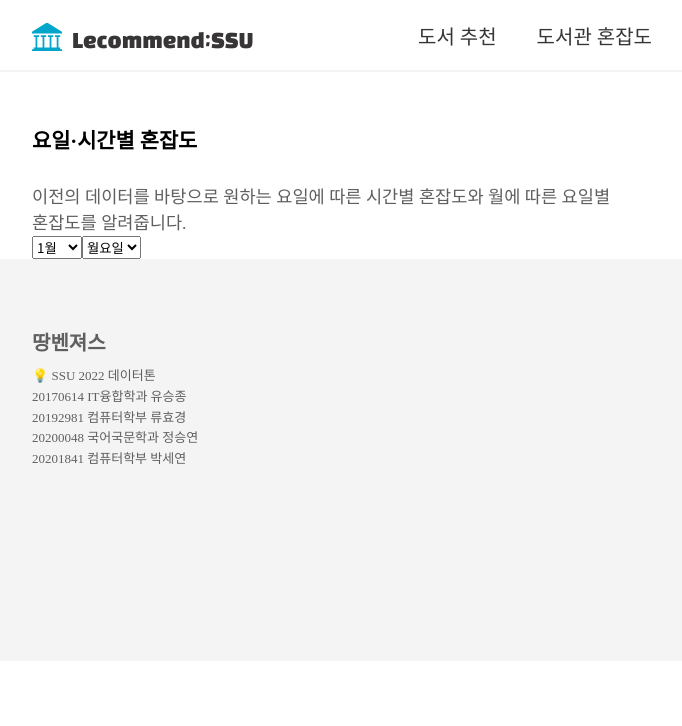
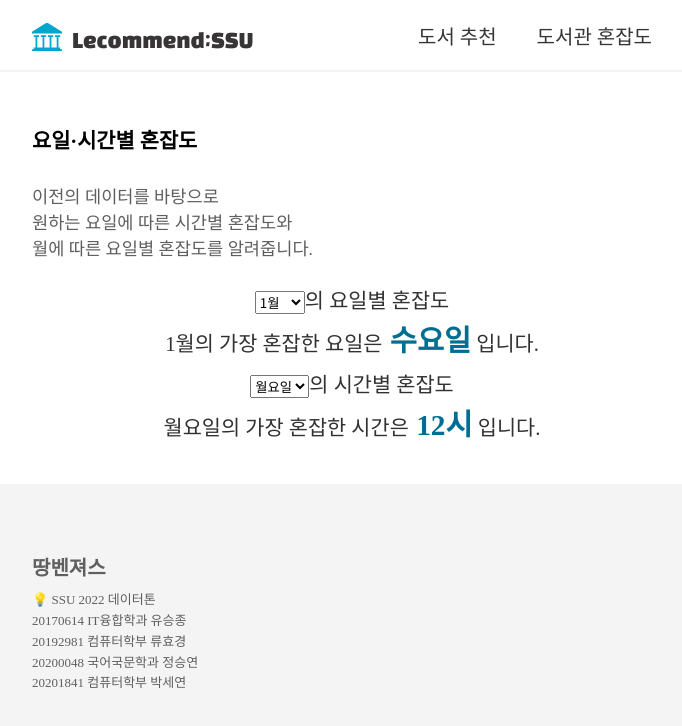
Before and after one commit to seyxxn/lecommendSSU, a React (Create React App) app in the folder lecommend-ssu/: page /dayandmonthcongestion in a window 1280 px wide. Shown: the top 726 px of the page, without its empty margins (288-970 px from the left). Built offline with nearby package versions, Linux system fonts and the light colour scheme.

Commit message:
요일시간별 혼잡도 페이지

```diff
--- a/lecommend-ssu/src/App.css
+++ b/lecommend-ssu/src/App.css
@@ -387,6 +387,11 @@ BUTTON
   width: 50vw;
 }
 
+/* 요일시간별 혼잡도 */
+.day-month-congestion {
+  margin: 10px;
+}
+
 /* 화면 축소 */
 @media screen and (max-width: 1030px) {
   .icon {
--- a/lecommend-ssu/src/pages/DayAndMonthCongestion.jsx
+++ b/lecommend-ssu/src/pages/DayAndMonthCongestion.jsx
@@ -1,37 +1,117 @@
-import React from "react";
+import React, { useState } from "react";
 
 function DayAndMonthCongestion() {
+  const [selectedMonth, setSelectedMonth] = useState("1월");
+  const [selectedDay, setSelectedDay] = useState("월요일");
+
+  const handleMonthClick = (item) => {
+    setSelectedMonth(item);
+  };
+
+  const handleDayClick = (item) => {
+    setSelectedDay(item);
+  };
+
+  const monthCongestionDayList = [
+    { value: "1월", congestionDay: "수요일" },
+    { value: "2월", congestionDay: "월요일" },
+    { value: "3월", congestionDay: "화요일" },
+    { value: "4월", congestionDay: "월요일" },
+    { value: "5월", congestionDay: "수요일" },
+    { value: "6월", congestionDay: "월요일" },
+    { value: "7월", congestionDay: "월요일" },
+    { value: "8월", congestionDay: "목요일" },
+    { value: "9월", congestionDay: "월요일" },
+    { value: "10월", congestionDay: "화요일" },
+    { value: "11월", congestionDay: "월요일" },
+    { value: "12월", congestionDay: "월요일" },
+  ];
+
+  const monthList = [
+    "1월",
+    "2월",
+    "3월",
+    "4월",
+    "5월",
+    "6월",
+    "7월",
+    "8월",
+    "9월",
+    "10월",
+    "11월",
+    "12월",
+  ];
+
+  /* 시간 수정 필요 */
+  const dayCongestionTimeList = [
+    { value: "월요일", congestionTime: "12시" },
+    { value: "화요일", congestionTime: "12시" },
+    { value: "수요일", congestionTime: "12시" },
+    { value: "목요일", congestionTime: "12시" },
+    { value: "금요일", congestionTime: "12시" },
+    { value: "토요일", congestionTime: "12시" },
+    { value: "일요일", congestionTime: "12시" },
+  ];
+
+  const dayList = [
+    "월요일",
+    "화요일",
+    "수요일",
+    "목요일",
+    "금요일",
+    "토요일",
+    "일요일",
+  ];
+
   return (
     <>
       <div className="main ">
         <div className="intro">요일·시간별 혼잡도</div>
         <div className="subIntro">
-          이전의 데이터를 바탕으로 원하는 요일에 따른 시간별 혼잡도와 월에 따른
-          요일별 혼잡도를 알려줍니다.<br></br>
+          이전의 데이터를 바탕으로 <br></br>원하는 요일에 따른 시간별 혼잡도와
+          <br></br>
+          월에 따른 요일별 혼잡도를 알려줍니다.<br></br>
         </div>
-        <select className="month" value={"jan"}>
-          <option value="jan">1월</option>
-          <option value="feb">2월</option>
-          <option value="mar">3월</option>
-          <option value="apr">4월</option>
-          <option value="may">5월</option>
-          <option value="jun">6월</option>
-          <option value="jul">7월</option>
-          <option value="aug">8월</option>
-          <option value="sept">9월</option>
-          <option value="oct">10월</option>
-          <option value="nov">11월</option>
-          <option value="dec">12월</option>
-        </select>
-        <select className="day" value={"월요일"}>
-          <option value="mon">월요일</option>
-          <option value="tue">화요일</option>
-          <option value="wed">수요일</option>
-          <option value="thu">목요일</option>
-          <option value="fri">금요일</option>
-          <option value="sat">토요일</option>
-          <option value="sun">일요일</option>
-        </select>
+        <div className="content">
+          <div className="content-title">
+            <select
+              value={selectedMonth}
+              onChange={(item) => handleMonthClick(item.target.value)}
+            >
+              {monthList.map((item) => (
+                <option>{item}</option>
+              ))}
+            </select>
+            의 요일별 혼잡도
+            <div className="day-month-congestion">
+              {selectedMonth}의 가장 혼잡한 요일은
+              {monthCongestionDayList
+                .filter((item) => item.value === selectedMonth)
+                .map((item) => (
+                  <span> {item.congestionDay}</span>
+                ))}{" "}
+              입니다.
+            </div>
+            <select
+              value={selectedDay}
+              onChange={(item) => handleDayClick(item.target.value)}
+            >
+              {dayList.map((item) => (
+                <option>{item}</option>
+              ))}
+            </select>
+            의 시간별 혼잡도
+            <div className="day-month-congestion">
+              {selectedDay}의 가장 혼잡한 시간은
+              {dayCongestionTimeList
+                .filter((item) => item.value === selectedDay)
+                .map((item) => (
+                  <span> {item.congestionTime}</span>
+                ))}{" "}
+              입니다.
+            </div>
+          </div>
+        </div>
       </div>
     </>
   );
```
